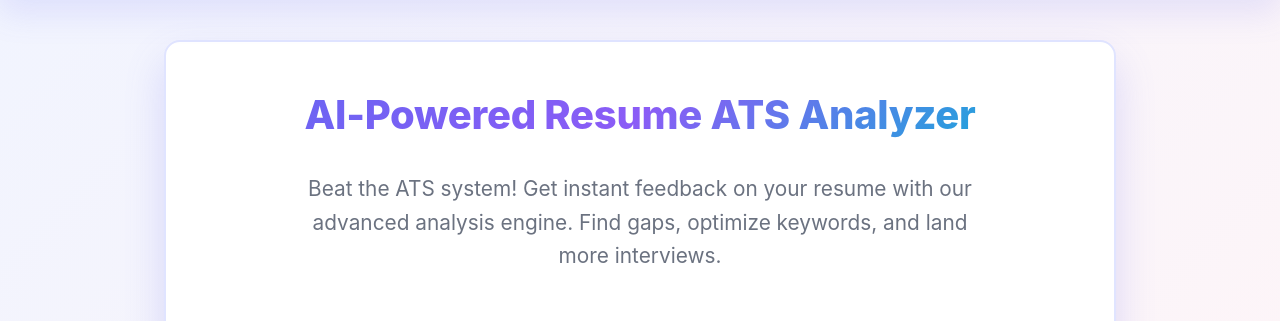
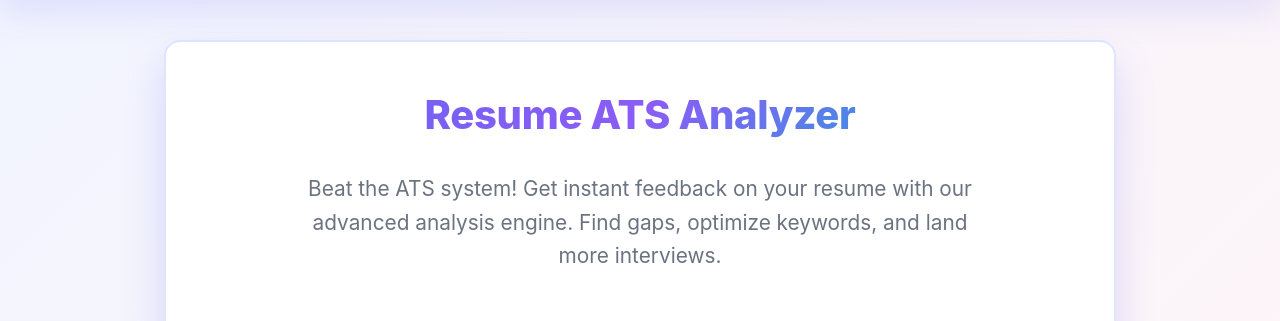
Before and after one commit to Puneetx21/SmartAts, a Flask app: page / in a window 1280 px wide. Shown: the part 173-494 px from the top of the page. Run offline with Flask 3, Linux system fonts and the light colour scheme.

Commit message:
modified index.html

```diff
--- a/templates/index.html
+++ b/templates/index.html
@@ -4,7 +4,7 @@
   <!-- Hero Section -->
   <div style="text-align: center; margin-bottom: 3rem;">
     <h2 style="font-size: 2.5rem; margin-bottom: 1.5rem; background: linear-gradient(135deg, #6366f1, #8b5cf6, #06b6d4); -webkit-background-clip: text; -webkit-text-fill-color: transparent; background-clip: text;">
-       AI-Powered Resume ATS Analyzer
+        Resume ATS Analyzer
     </h2>
     <p style="font-size: 1.3rem; color: var(--muted); max-width: 700px; margin: 0 auto; line-height: 1.6;">
       Beat the ATS system! Get instant feedback on your resume with our advanced analysis engine. Find gaps, optimize keywords, and land more interviews.
```
